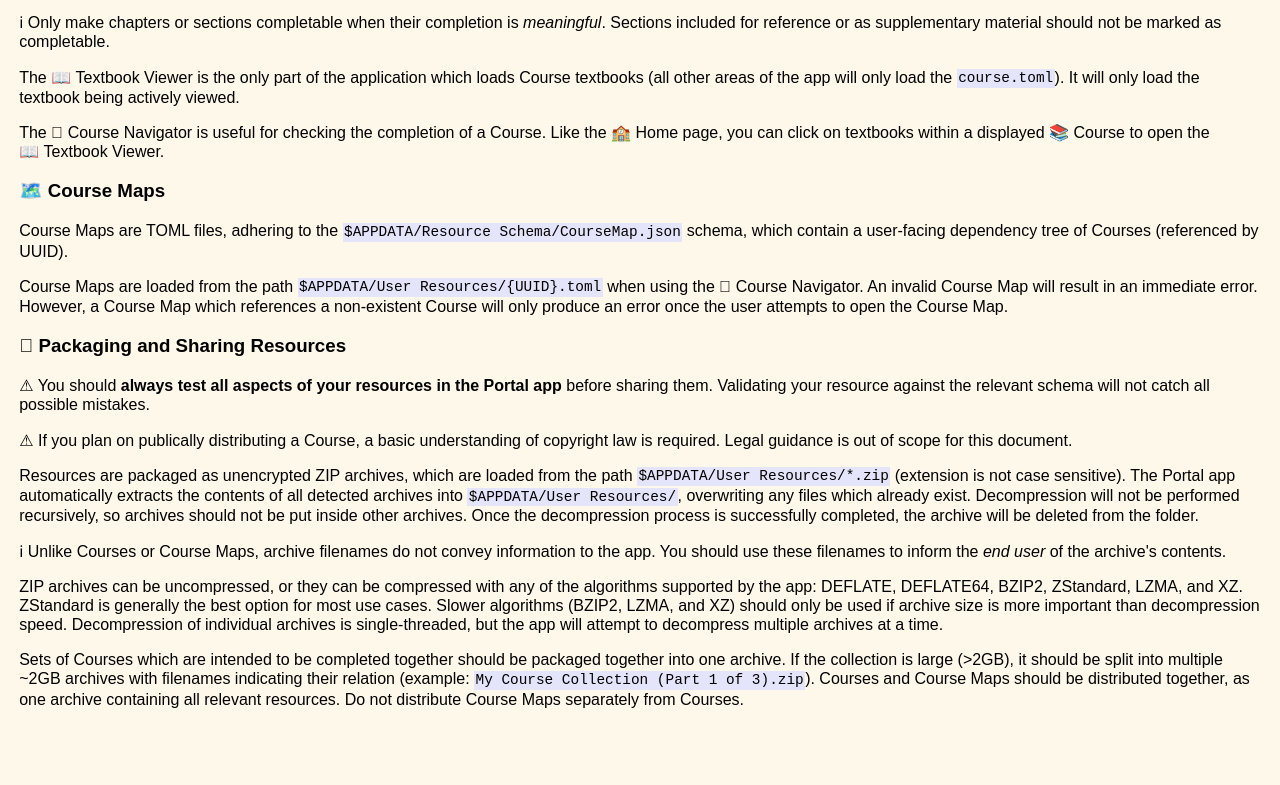
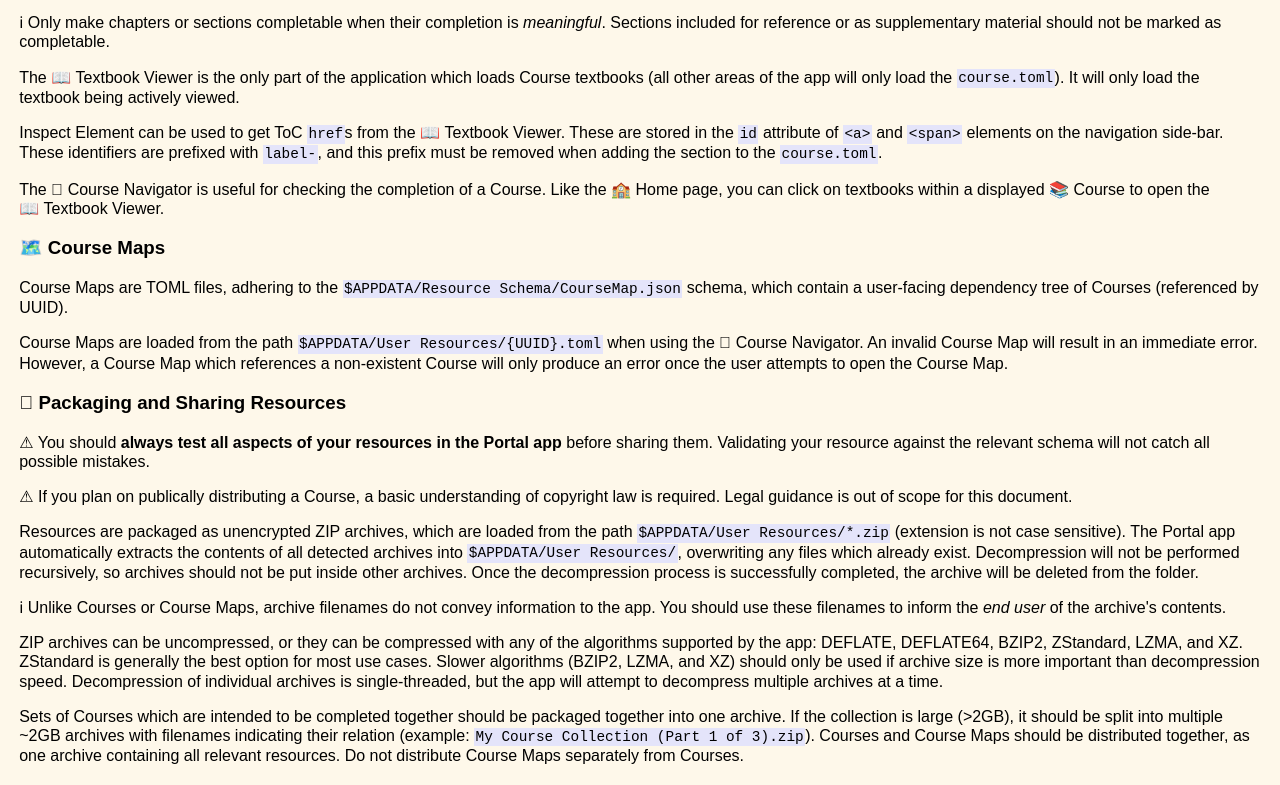
Before and after one commit to School-of-Life-Project/Portal, a website built with Vite: page guide.html in a window 1280 px wide. Shown: the part 4244-5029 px from the top of the page. Before the commit the page ends 4972 px from the top, so only its background shows below. Built offline with nearby package versions, Linux system fonts and the light colour scheme; a web font is replaced by a local one.

Commit message:
Updated creator guide

```diff
--- a/guide.html
+++ b/guide.html
@@ -444,6 +444,15 @@
 					actively viewed.
 				</p>
 				<p>
+					Inspect Element can be used to get ToC <code>href</code>s from the
+					📖&nbsp;Textbook&nbsp;Viewer. These are stored in the
+					<code>id</code> attribute of <code>&lt;a&gt;</code> and
+					<code>&lt;span&gt;</code> elements on the navigation side-bar. These
+					identifiers are prefixed with <code>label-</code>, and this prefix
+					must be removed when adding the section to the
+					<code>course.toml</code>.
+				</p>
+				<p>
 					The &nbsp;Course&nbsp;Navigator is useful for checking the completion
 					of a Course. Like the 🏫&nbsp;Home page, you can click on textbooks
 					within a displayed 📚&nbsp;Course to open the
```
